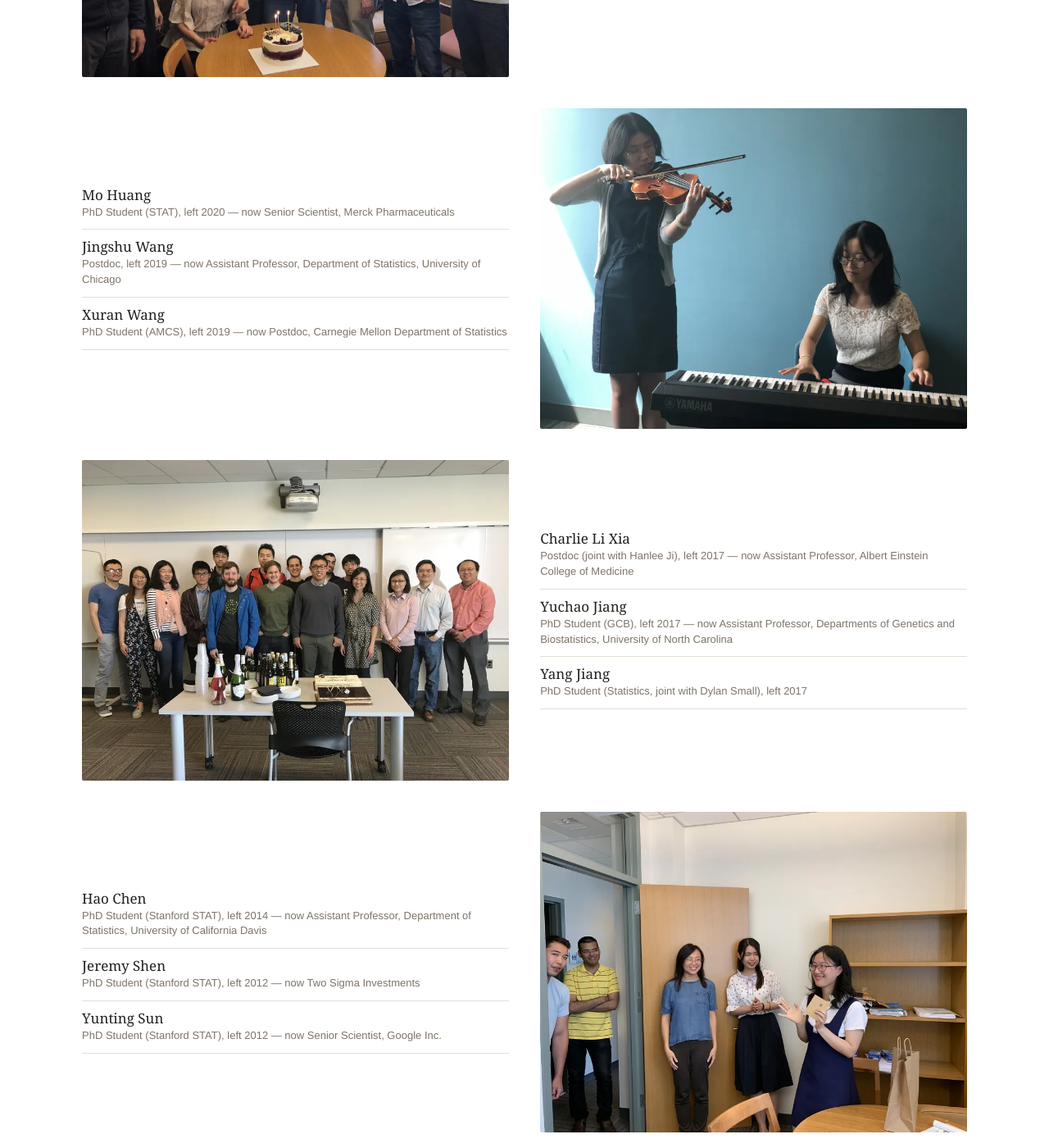
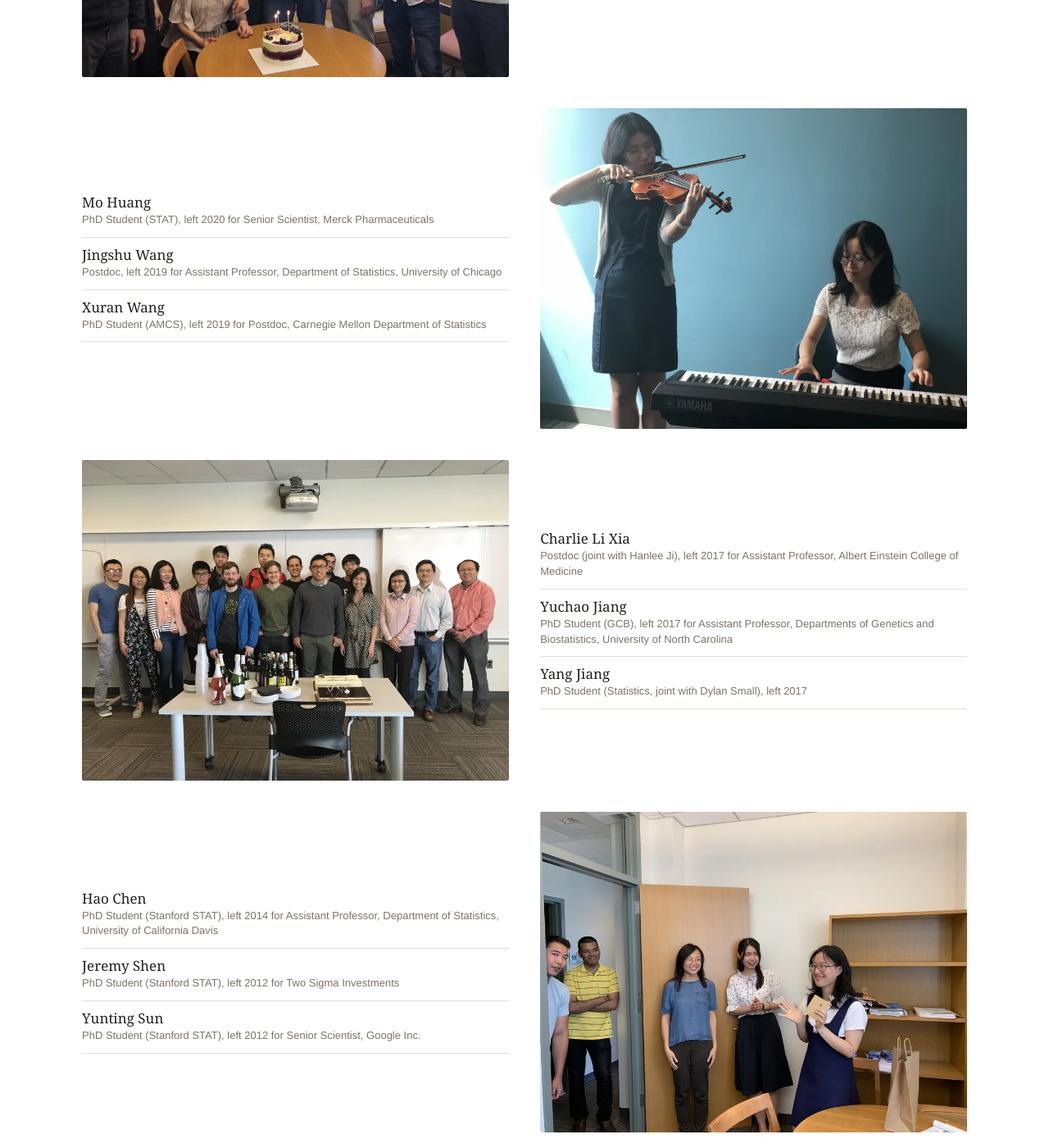
Before and after one commit to nzhanglab/nzhanglab.github.io, a Jekyll site: the page built from pages/team.html, in a window 1280 px wide and 1400 px high, scrolled down 4591 px. Shown: the whole window at 82% size. Built offline with Jekyll 4.4.1, drawn with Linux system fonts in a browser that asks for light colours; some of the changed text lies outside the part shown.

Commit message:
Say "left YYYY for <position>" in the alumni list
Makes explicit that the position named is the one taken on leaving the lab,
not necessarily where the person is today - so the page does not go stale
every time an alumnus changes jobs.

Co-Authored-By: Claude Opus 5 (1M context) <noreply@anthropic.com>
Claude-Session: https://claude.ai/code/session_01J9pmwwgMJKDJpt5GHaLedS

```diff
--- a/_data/team.yml
+++ b/_data/team.yml
@@ -73,7 +73,7 @@ alumni:
   - name: Divij Mathews
     year: 2025
     was: Postdoc (co-mentored with John Wherry)
-    now: Department of Immunology and Microbiology, University of Colorado
+    now: his own lab, Department of Immunology and Microbiology, University of Colorado
   - name: Jenea Adams
     year: 2025
     was: Master's Thesis (PhD Candidate, GCB)
--- a/pages/team.html
+++ b/pages/team.html
@@ -113,7 +113,7 @@ even if the build script is rerun. {%- endcomment -%}
             {%- for a in T.alumni offset: start limit: per_row -%}
             <li>
               <span class="name">{{ a.name }}</span>
-              <span class="meta">{{ a.was }}, left {{ a.year }}{% if a.now %} &mdash; now {{ a.now }}{% endif %}</span>
+              <span class="meta">{{ a.was }}, left {{ a.year }}{% if a.now %} for {{ a.now }}{% endif %}</span>
             </li>
             {%- endfor -%}
           </ul>
```
